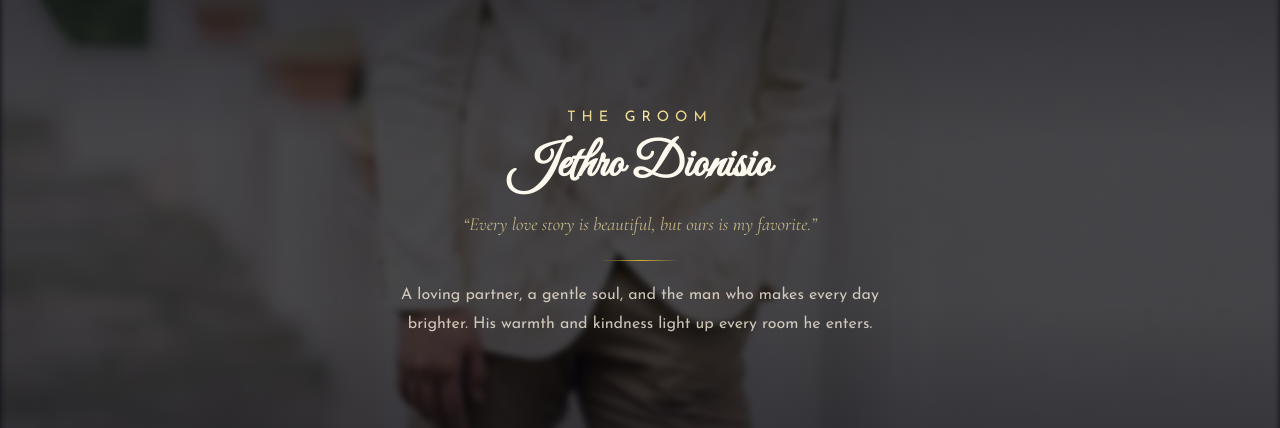
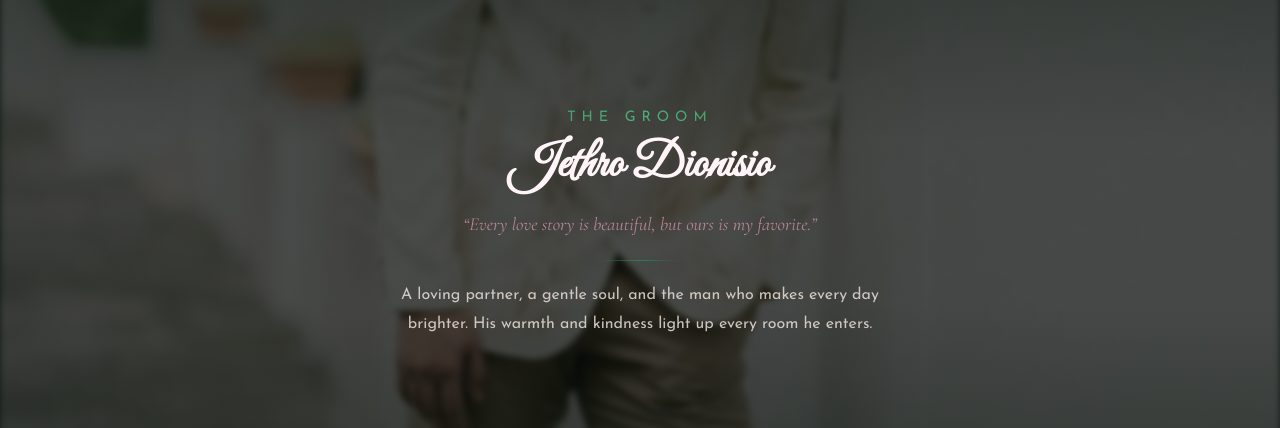
Before and after one commit to RafGaming/Wedding-Invite, a Next.js app: page / in a window 1280 px wide. Shown: the part 976-1404 px from the top of the page. Built offline with nearby package versions, Linux system fonts and the light colour scheme.

Commit message:
Change color theme from gold/dark luxury to green and pink
Co-authored-by: RafGaming <62134147+RafGaming@users.noreply.github.com>

```diff
--- a/app/components/animations.css
+++ b/app/components/animations.css
@@ -1,8 +1,8 @@
-/* --------------------------------------------------------- ROYAL GOLD‑FOIL INVITATION CARD ----------------------------------------------------------*/
+/* --------------------------------------------------------- ROYAL GREEN & PINK INVITATION CARD ----------------------------------------------------------*/
 
-.royal-card { position: relative; width: 560px; padding: 55px 50px; background: #fffdf7; background-size: cover; border-radius: 22px; border: 3px solid var(--gold1); box-shadow: 0 10px 35px var(--shadow-strong), inset 0 0 25px rgba(255,255,255,0.85); text-align: center; z-index: 15; opacity: 0; animation: fadeSoft 1.2s ease forwards; }
+.royal-card { position: relative; width: 560px; padding: 55px 50px; background: #fffdf7; background-size: cover; border-radius: 22px; border: 3px solid var(--primary-green); box-shadow: 0 10px 35px var(--shadow-strong), inset 0 0 25px rgba(255,255,255,0.85); text-align: center; z-index: 15; opacity: 0; animation: fadeSoft 1.2s ease forwards; }
 
-/* TITLE */ .royal-card-title { font-size: 44px; margin-bottom: 12px; text-shadow: 0 0 16px rgba(212,175,55,0.35); }
+/* TITLE */ .royal-card-title { font-size: 44px; margin-bottom: 12px; text-shadow: 0 0 16px rgba(46,125,82,0.35); }
 
 /* SUBTITLE */ .royal-sub { font-size: 20px; margin-bottom: 34px; }
 
@@ -10,16 +10,16 @@
 
 .royal-name { font-size: 34px; display: block; margin: 5px 0; font-family: "Georgia", serif; }
 
-/* scripted ampersand */ .royal-and { font-size: 32px; margin: 6px 0; font-family: "Great Vibes", cursive; color: var(--gold1); }
+/* scripted ampersand */ .royal-and { font-size: 32px; margin: 6px 0; font-family: "Great Vibes", cursive; color: var(--primary-pink); }
 
-/* GOLD SHIMMER EFFECT */ .gold-shimmer { background: linear-gradient( to right, #cfa73c 20%, #f5e7b5 40%, #e1c067 60%, #cfa73c 80% ); -webkit-background-clip: text; color: transparent; animation: shimmerMove 4s linear infinite; }
+/* GREEN/PINK SHIMMER EFFECT */ .gold-shimmer { background: linear-gradient( to right, #2E7D52 20%, #E8A0BF 40%, #4CAF78 60%, #2E7D52 80% ); -webkit-background-clip: text; color: transparent; animation: shimmerMove 4s linear infinite; }
 
 @keyframes shimmerMove { 0% { background-position: 0% 50%; } 100% { background-position: 200% 50%; } }
 
-/* GOLD DIVIDER */ .royal-divider { width: 80%; height: 3px; margin: 25px auto; background: linear-gradient(90deg, transparent, var(--gold1), transparent); }
+/* GREEN DIVIDER */ .royal-divider { width: 80%; height: 3px; margin: 25px auto; background: linear-gradient(90deg, transparent, var(--primary-green), transparent); }
 
 /* DATE */ .royal-date { font-size: 20px; margin-top: 15px; }
 
-/* ORNAMENTAL CORNERS */ .corner { position: absolute; width: 38px; height: 38px; border-color: var(--gold1); border-style: solid; opacity: 0.6; }
+/* ORNAMENTAL CORNERS */ .corner { position: absolute; width: 38px; height: 38px; border-color: var(--primary-green); border-style: solid; opacity: 0.6; }
 
 .tl { top: -20px; left: -20px; border-width: 2px 0 0 2px; border-top-left-radius: 8px; } .tr { top: -20px; right: -20px; border-width: 2px 2px 0 0; border-top-right-radius: 8px; } .bl { bottom: -20px; left: -20px; border-width: 0 0 2px 2px; border-bottom-left-radius: 8px; } .br { bottom: -20px; right: -20px; border-width: 0 2px 2px 0; border-bottom-right-radius: 8px; }
--- a/app/globals.css
+++ b/app/globals.css
@@ -6,20 +6,18 @@
 
 /* ── CSS Variables ── */
 :root {
-  --gold1: #d4af37;
-  --gold2: #c9982a;
-  --gold-light: #f5e6a3;
-  --dark-bg: #0a0a14;
-  --dark-surface: #12121e;
-  --cream: #fdf8ee;
-  --text-light: #e8e0d0;
+  --primary-green: #2E7D52;
+  --primary-green-light: #4CAF78;
+  --primary-green-dark: #1B5E3A;
+  --primary-pink: #E8A0BF;
+  --primary-pink-light: #F2C4D6;
+  --primary-pink-dark: #C77DA0;
+  --dark-bg: #0F1A14;
+  --dark-surface: #162119;
+  --cream: #FFF5F8;
+  --text-light: #E8E0D8;
   --shadow-soft: rgba(0, 0, 0, 0.25);
   --shadow-strong: rgba(0, 0, 0, 0.5);
-  --kraft-brown: #a07850;
-  --kraft-light: #b8956a;
-  --kraft-dark: #8a6540;
-  --twine: #7B6345;
-  --rustic-seal: #8B6914;
 }
 
 /* ── Reset ── */
@@ -45,7 +43,7 @@ body {
 
 /* ── Gold Text Utility ── */
 .gold-text {
-  background: linear-gradient(135deg, #d4af37, #f5e6a3, #c9982a);
+  background: linear-gradient(135deg, #2E7D52, #4CAF78, #2E7D52);
   -webkit-background-clip: text;
   background-clip: text;
   -webkit-text-fill-color: transparent;
@@ -53,8 +51,8 @@ body {
 
 /* ── Rustic Text Utility (for envelope) ── */
 .rustic-text {
-  color: #faf5ee;
-  -webkit-text-fill-color: #faf5ee;
+  color: #FFF0F5;
+  -webkit-text-fill-color: #FFF0F5;
   background: none;
   -webkit-background-clip: unset;
   background-clip: unset;
@@ -63,11 +61,11 @@ body {
 .gold-shimmer {
   background: linear-gradient(
     90deg,
-    #d4af37 0%,
-    #f5e6a3 25%,
-    #d4af37 50%,
-    #f5e6a3 75%,
-    #d4af37 100%
+    #2E7D52 0%,
+    #E8A0BF 25%,
+    #4CAF78 50%,
+    #E8A0BF 75%,
+    #2E7D52 100%
   );
   background-size: 200% auto;
   -webkit-background-clip: text;
@@ -103,7 +101,7 @@ body {
 .layer1 {
   background: radial-gradient(
     ellipse at 30% 20%,
-    rgba(212, 175, 55, 0.08),
+    rgba(46, 125, 82, 0.08),
     transparent 60%
   );
 }
@@ -111,7 +109,7 @@ body {
 .layer2 {
   background: radial-gradient(
     ellipse at 70% 80%,
-    rgba(139, 71, 137, 0.06),
+    rgba(232, 160, 191, 0.06),
     transparent 60%
   );
 }
@@ -198,7 +196,7 @@ body {
   transform: translateX(-50%);
   z-index: 1;
   white-space: nowrap;
-  text-shadow: 0 1px 3px rgba(0,0,0,0.4), 0 0 10px rgba(139, 105, 20, 0.3);
+  text-shadow: 0 1px 3px rgba(0,0,0,0.4), 0 0 10px rgba(46, 125, 82, 0.3);
 }
 
 .is-opening {
@@ -252,16 +250,16 @@ body {
   position: relative;
   background: linear-gradient(
     145deg,
-    rgba(20, 20, 35, 0.95),
-    rgba(10, 10, 20, 0.98)
+    rgba(20, 35, 25, 0.95),
+    rgba(10, 20, 14, 0.98)
   );
-  border: 3px solid var(--gold1);
+  border: 3px solid var(--primary-green);
   border-radius: 24px;
   padding: 50px 40px;
   max-width: 520px;
   width: 90vw;
   text-align: center;
-  box-shadow: 0 0 60px rgba(212, 175, 55, 0.15),
+  box-shadow: 0 0 60px rgba(46, 125, 82, 0.15),
     0 20px 60px rgba(0, 0, 0, 0.5), inset 0 1px 0 rgba(255, 255, 255, 0.05);
   overflow: hidden;
 }
@@ -271,7 +269,7 @@ body {
   position: absolute;
   width: 40px;
   height: 40px;
-  border-color: var(--gold1);
+  border-color: var(--primary-green);
   border-style: solid;
   opacity: 0.6;
 }
@@ -306,7 +304,7 @@ body {
 
 .card-flourish {
   font-size: 32px;
-  color: var(--gold1);
+  color: var(--primary-green);
   opacity: 0.5;
   line-height: 1;
 }
@@ -332,7 +330,7 @@ body {
   font-size: 1rem;
   text-transform: uppercase;
   letter-spacing: 4px;
-  color: #a09880;
+  color: #8FA69A;
   margin: 8px 0 20px;
 }
 
@@ -353,7 +351,7 @@ body {
 .royal-and {
   font-family: "Great Vibes", cursive;
   font-size: 2rem;
-  color: var(--gold1);
+  color: var(--primary-pink);
   opacity: 0.7;
 }
 
@@ -363,7 +361,7 @@ body {
   background: linear-gradient(
     90deg,
     transparent,
-    var(--gold1),
+    var(--primary-green),
     transparent
   );
   margin: 24px auto;
@@ -374,7 +372,7 @@ body {
   font-family: "Josefin Sans", sans-serif;
   font-size: 1.1rem;
   letter-spacing: 2px;
-  color: #b0a890;
+  color: #8FA69A;
   margin: 6px 0;
 }
 
@@ -383,7 +381,7 @@ body {
   margin-top: 40px;
   text-align: center;
   animation: bounce 2s ease-in-out infinite;
-  color: var(--gold1);
+  color: var(--primary-green);
   opacity: 0.6;
 }
 
@@ -448,10 +446,10 @@ body {
   inset: 0;
   background: linear-gradient(
     180deg,
-    rgba(10, 10, 20, 0.7) 0%,
-    rgba(10, 10, 20, 0.3) 40%,
-    rgba(10, 10, 20, 0.3) 60%,
-    rgba(10, 10, 20, 0.7) 100%
+    rgba(15, 26, 20, 0.7) 0%,
+    rgba(15, 26, 20, 0.3) 40%,
+    rgba(15, 26, 20, 0.3) 60%,
+    rgba(15, 26, 20, 0.7) 100%
   );
   z-index: 1;
 }
@@ -498,7 +496,7 @@ body {
   font-family: "Cormorant Garamond", serif;
   font-style: italic;
   font-size: 1.15rem;
-  color: rgba(245, 230, 163, 0.7);
+  color: rgba(232, 160, 191, 0.7);
   margin-bottom: 20px;
   line-height: 1.6;
 }
@@ -506,7 +504,7 @@ body {
 .section-divider {
   width: 80px;
   height: 1px;
-  background: linear-gradient(90deg, transparent, var(--gold1), transparent);
+  background: linear-gradient(90deg, transparent, var(--primary-green), transparent);
   margin: 20px auto;
 }
 
@@ -546,9 +544,9 @@ body {
   text-align: center;
   padding: 60px 40px;
   background: rgba(255, 255, 255, 0.02);
-  border: 1px solid rgba(212, 175, 55, 0.2);
+  border: 1px solid rgba(46, 125, 82, 0.2);
   border-radius: 24px;
-  box-shadow: 0 0 40px rgba(212, 175, 55, 0.05);
+  box-shadow: 0 0 40px rgba(46, 125, 82, 0.05);
   opacity: 0;
   transform: translateY(30px);
   transition: opacity 1s ease, transform 1s ease;
@@ -573,15 +571,15 @@ body {
 
 .detail-item {
   padding: 20px;
-  border: 1px solid rgba(212, 175, 55, 0.1);
+  border: 1px solid rgba(46, 125, 82, 0.1);
   border-radius: 16px;
   background: rgba(255, 255, 255, 0.02);
   transition: border-color 0.3s ease, box-shadow 0.3s ease;
 }
 
 .detail-item:hover {
-  border-color: rgba(212, 175, 55, 0.4);
-  box-shadow: 0 0 20px rgba(212, 175, 55, 0.08);
+  border-color: rgba(46, 125, 82, 0.4);
+  box-shadow: 0 0 20px rgba(46, 125, 82, 0.08);
 }
 
 .detail-icon {
@@ -595,7 +593,7 @@ body {
   font-size: 0.85rem;
   text-transform: uppercase;
   letter-spacing: 3px;
-  color: #a09880;
+  color: #8FA69A;
   margin-bottom: 8px;
 }
 
@@ -629,7 +627,7 @@ body {
 
 .footer-note {
   margin-top: 12px;
-  color: #807060;
+  color: #6B8F7B;
   font-size: 0.9rem;
 }
 
@@ -691,12 +689,12 @@ body {
   position: fixed;
   width: 6px;
   height: 6px;
-  background: var(--gold1);
+  background: var(--primary-green);
   border-radius: 50%;
   pointer-events: none;
   z-index: 9999;
   animation: cursorFade 0.7s ease-out forwards;
-  box-shadow: 0 0 6px rgba(212, 175, 55, 0.6);
+  box-shadow: 0 0 6px rgba(46, 125, 82, 0.6);
 }
 
 @keyframes cursorFade {
```
